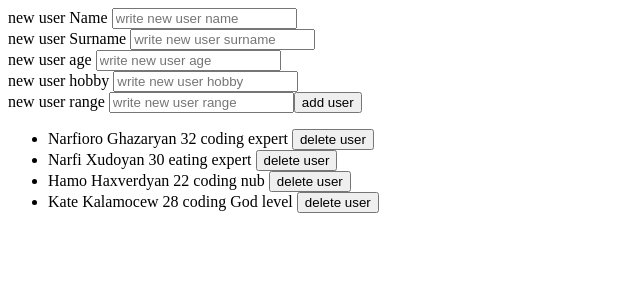
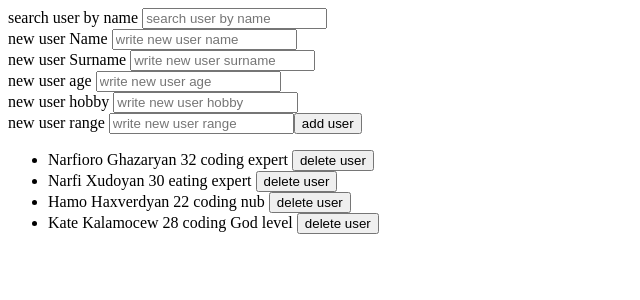
Before and after one commit to NarekGhazaryanjs/todo-with-hooks, a React (Create React App) app in the folder todo-hooks/: page / in a window 1280 px wide. Shown: the top 300 px of the page, without its empty margins (0-640 px from the left). Built offline with nearby package versions, Linux system fonts and the light colour scheme.

Commit message:
adding filter method to search users by name

```diff
--- a/todo-hooks/src/App.js
+++ b/todo-hooks/src/App.js
@@ -1,4 +1,4 @@
-import { useRef, useState } from "react"
+import { useCallback, useRef, useState } from "react"
 import Button from "./Components/Button/Button"
 import Input from "./Components/Input/Input"
 import List from "./Components/List/List"
@@ -49,6 +49,7 @@ const App = () => {
   const newUserHobby = useRef('');
   const newUserRange = useRef('');
   const [nextUserId,setNextUserId] = useState(5);
+  const [searchName,setSearchName] = useState('');
 
 
   const deleteUser = (id) => {
@@ -82,8 +83,22 @@ const App = () => {
      return
   }
 
+  const changeNameHandler = (event) => {
+    setSearchName(event.target.value)
+  }
+
+  const filterByName = useCallback(
+    (item) => {
+      return item.name.toLocaleLowerCase().includes(searchName.toLocaleLowerCase())
+    }, [searchName]
+  )
+
   return (
     <Wrapper>
+      <Card>
+        <Text>search user by name</Text>
+        <Input placeholder='search user by name' onChange={changeNameHandler} type='text' />
+      </Card>
       <Card>
         <Text> new user Name </Text>
         <Input propsRef={newUserName}  placeholder='write new user name' type='text'/>
@@ -107,7 +122,7 @@ const App = () => {
       </Card>
        <List>
         {
-          userList.map(user => {
+          userList.filter(filterByName).map(user => {
             return (
               <Listitem key={user.id}>
                 <Text> {user.name} </Text>
```
